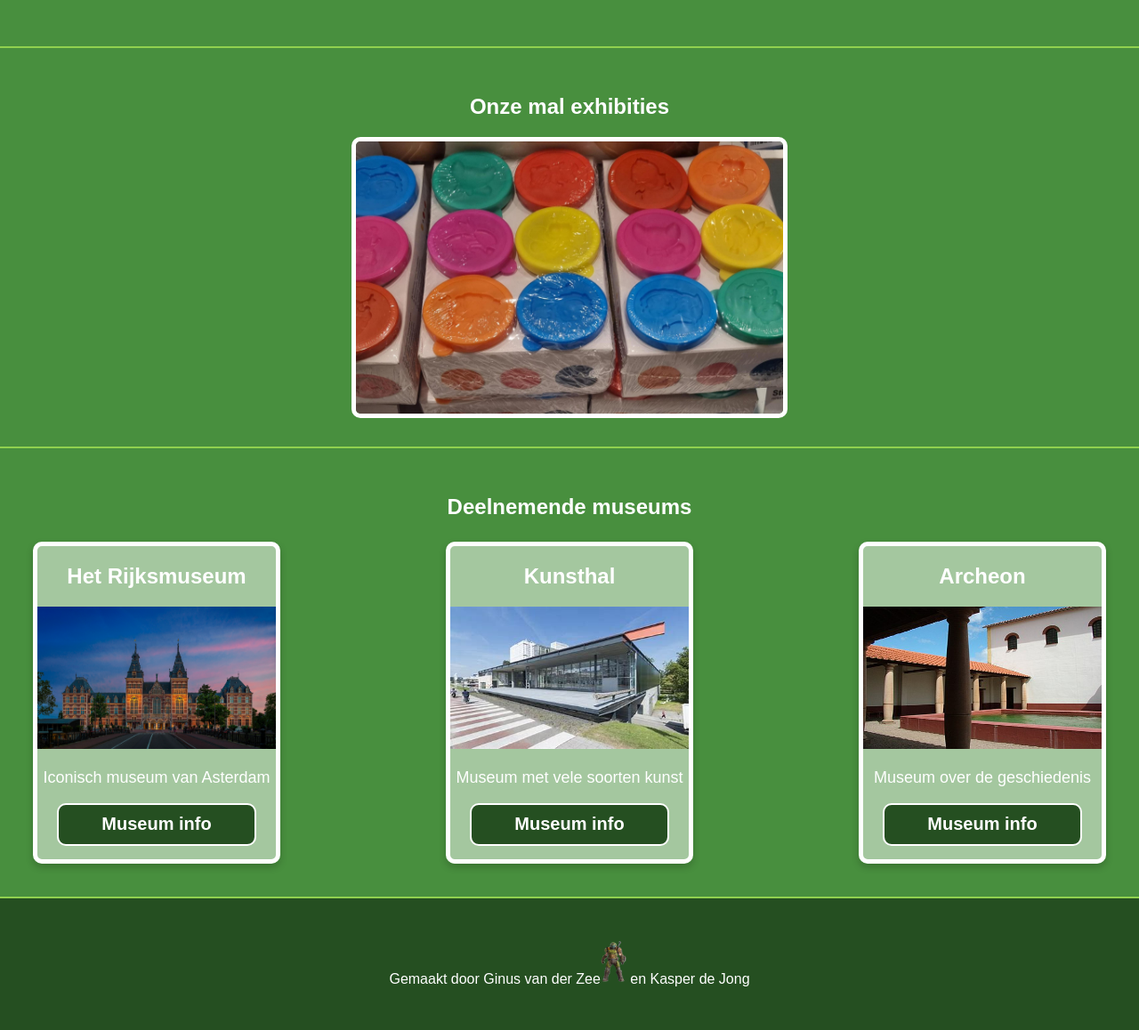
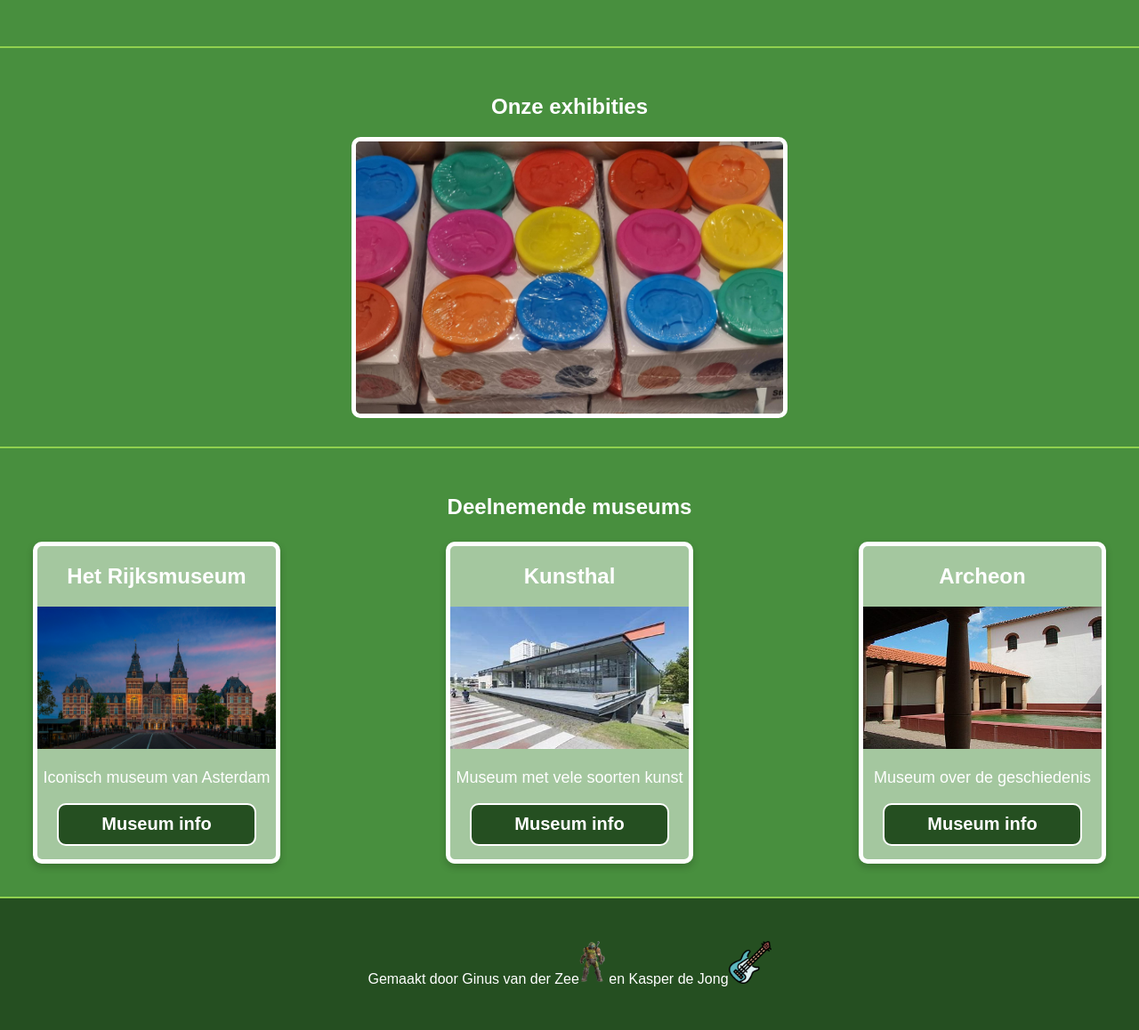
Before and after one commit to GinusHR/CLE-3, a PHP site: page / in a window 1280 px wide. Shown: the part 1119-2277 px from the top of the page at 89% size. Run offline with PHP 8.4, Linux system fonts and the light colour scheme.

Commit message:
funny image bassgitaar

```diff
--- a/css/style.css
+++ b/css/style.css
@@ -185,7 +185,7 @@ section {
     font-size: 24px ;
 }
 
-#doomguy {
+footer img {
     height: 3rem;
 }
 
--- a/index.html
+++ b/index.html
@@ -52,7 +52,7 @@
 </dialog>
 
 <section id="mal">
-    <h2>Onze mal exhibities</h2>
+    <h2>Onze exhibities</h2>
     <img class="exhibitie" src="images/kleitjes-placeholder.jpg" alt="foto met daarop de kleitjes in allerlei verschillende kleuren wat als mal gebruikt kan worden">
 </section>
 
@@ -62,6 +62,6 @@
 </section>
 
 </body>
-<footer> Gemaakt door Ginus van der Zee<img id="doomguy" src="images/DOOM.png" alt="Mister doomguy"> en Kasper de Jong
+<footer> Gemaakt door Ginus van der Zee<img id="doomguy" src="images/DOOM.png" alt="Mister doomguy"> en Kasper de Jong<img id="bass" src="images/bass-icon.png" alt="Basgitaar icoontje">
     </footer>
 </html>
```
Also changed, not shown: images/bass-icon.png (added), 1 other file.
